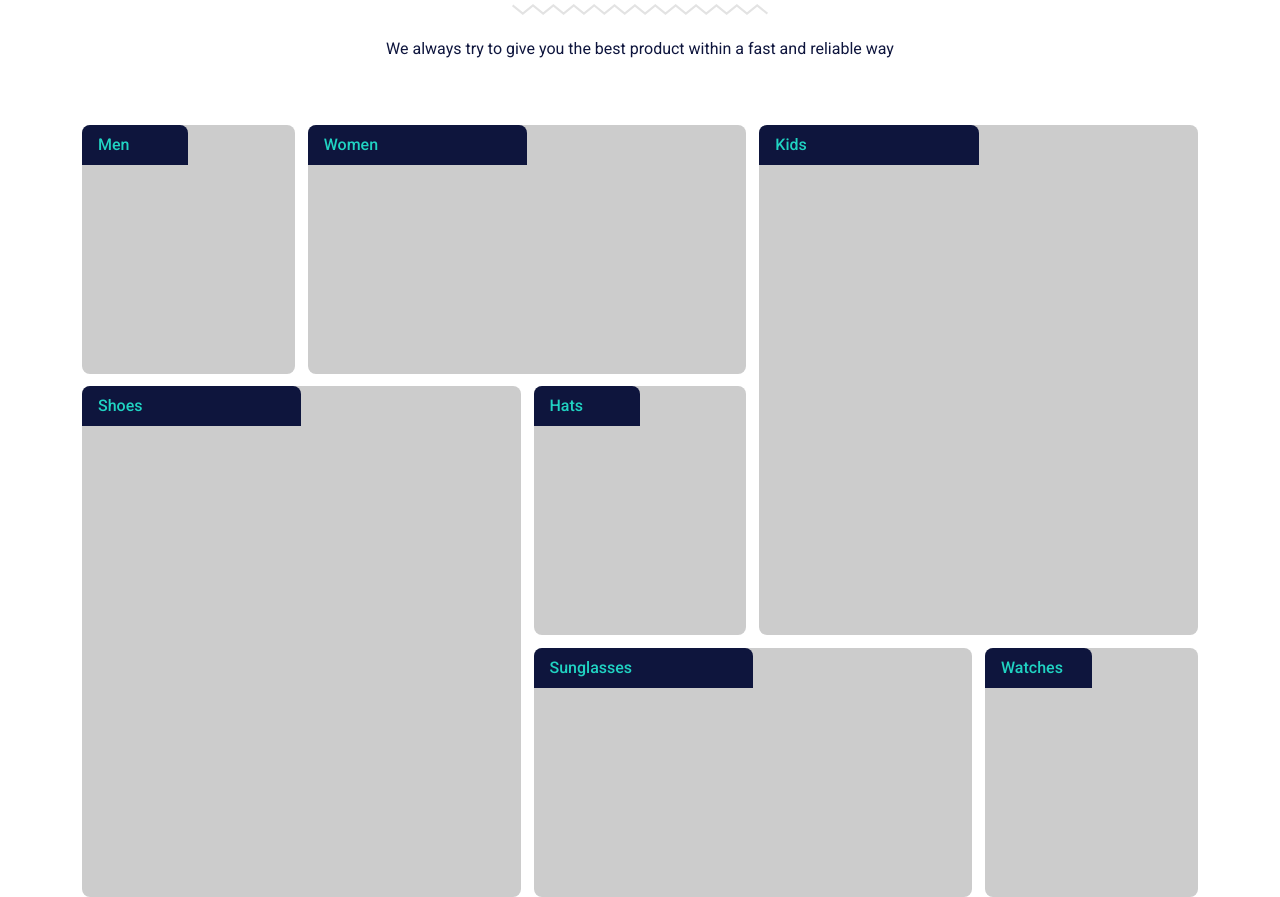
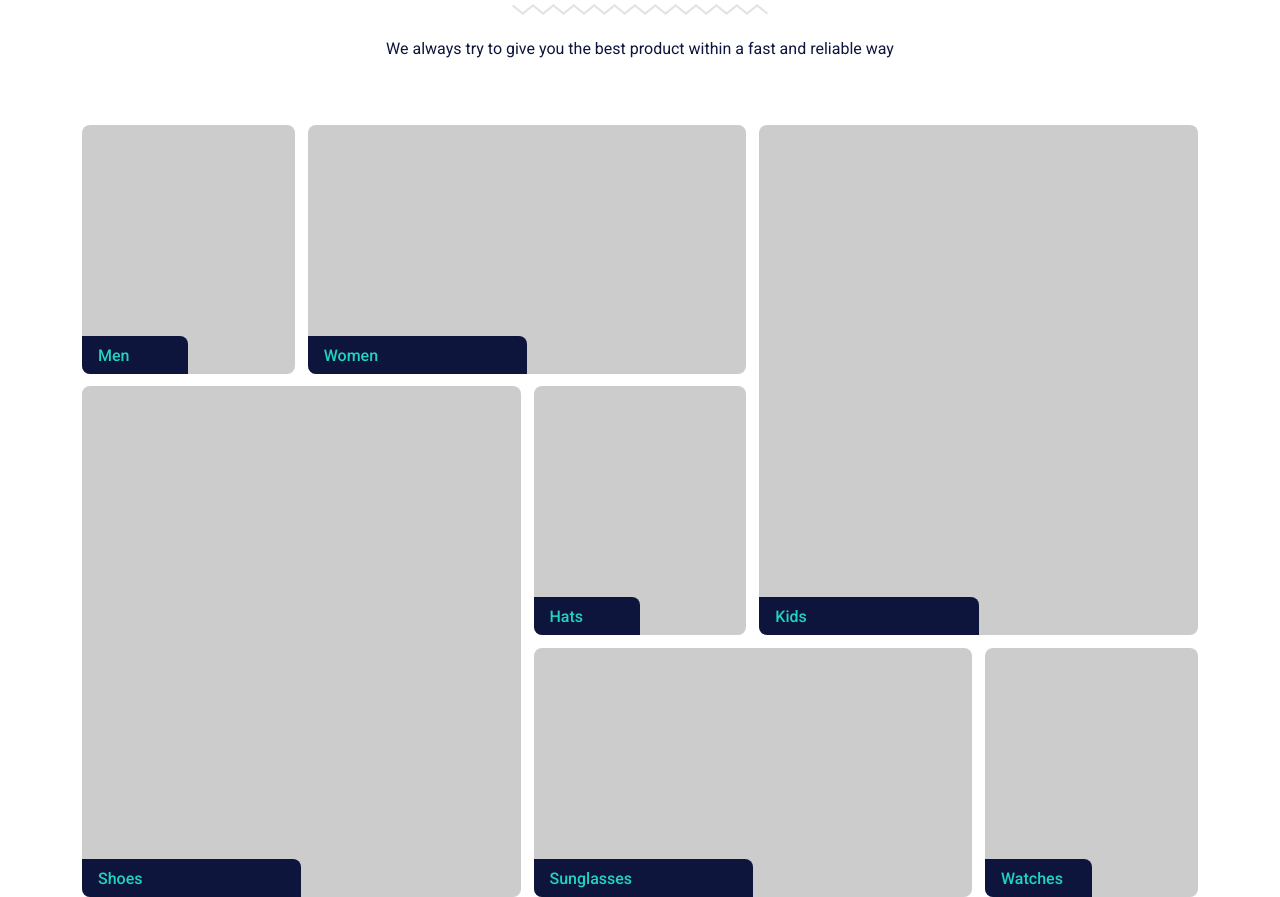
Before and after one commit to dimetcicek/inlamningsuppgift, a plain HTML site: page index.html in a window 1280 px wide. Shown: the part 1200-2097 px from the top of the page. Drawn offline with nearby package versions, Linux system fonts and the light colour scheme.

Commit message:
fixed position of texts in category

```diff
--- a/css/style.css
+++ b/css/style.css
@@ -69,6 +69,10 @@ padding-right: 1.75rem;
         color: var(--color-white);
     }
 
+/* ändrar färgen på rutan som visar hur många föremål i shopping cart */
+.bg-theme {
+    background-color: var(--color-theme);
+}
 
 .section-title {
     padding: 3rem 0;
@@ -202,6 +206,19 @@ padding-right: 1.75rem;
                     font-size: var(--font-size-16);
                 }
 
+            .main-menu .links #cart {
+                position: relative;
+            }
+                .main-menu .links #cart .badge {
+                    background-color: var(--color-theme);
+                    position: absolute;
+                    top: -1.2rem;
+                    left: 0.7rem;
+                }
+                    .main-menu .links #cart:hover .badge {
+                        background-color: var(--color-theme-dark);
+                    }
+
         /* justering av färg, position, storlek på
            browse categories & special offer knapparna
          */
@@ -318,7 +335,6 @@ padding-right: 1.75rem;
 
 
 /* shop by category */
-
 /* sätter upp designen för kategori boxarna */
     .shop-by-category .grid {
         display: grid;
@@ -328,6 +344,7 @@ padding-right: 1.75rem;
     }
 
     .shop-by-category .category-box {
+        position: relative;
         background-color: var(--color-gray-1);
         border-radius: var(--border-radius-small);
         height: 100%;
@@ -335,13 +352,27 @@ padding-right: 1.75rem;
         overflow: hidden;
     }
         .shop-by-category .category-box .category-box-title {
+            position: absolute;
+            left: 0;
+            bottom: 0;
             width: 50%;
             border-radius: 0 var(--border-radius-small) 0 0;
             background-color: var(--color-theme-dark);
             color: var(--color-theme);
             padding: 0.5rem 1rem;
             font-weight: var(--font-weight-medium);
+            height: 38px;
         }
+        /* visar x antal produkter när man hover över en kategori */
+        .shop-by-category .category-box:hover .category-box-title {
+            height: 75px;
+        }
+            .shop-by-category .category-box .category-box-title span {
+                display: block;
+                color: var(--color-white);
+                font-size: 0.8rem;
+                margin-top: 0.5rem;
+            }
 
     /* ändrar position för våra kategori boxar */
     #category-box-1 {
--- a/index.html
+++ b/index.html
@@ -61,8 +61,10 @@
                     <a class="link" href="#"><i class="fa-regular fa-user me-2"></i>My Account</a>
                     <a class="link" href="#"><i class="fa-regular fa-heart"></i></a>
                     <a class="link" href="#"><i class="fa-regular fa-shuffle"></i></a>
-                    <a class="link" href="#"><i class="fa-regular fa-cart-shopping me-2"></i>
-                        <span id="cart-total">€99999.00</span>
+                    <a id="cart" class="link" href="#">
+                        <span class="badge rounded-pill">99+</span>
+                        <i class="fa-regular fa-cart-shopping me-2"></i>
+                        <span>€9999.00</span>
                     </a>
                 </div>
             </div>
@@ -144,27 +146,48 @@
             <p>We always try to give you the best product within a fast and reliable way</p>
           </div>
             <div class="grid">
-                <div id="category-box-1" class="category-box">
-                    <div class="category-box-title">Men</div>
+                <a href="#" id="category-box-1" class="category-box">
+                    <div class="category-box-title">
+                      Men
+                      <span>453 products</span>
                     </div>
-                <div id="category-box-2" class="category-box">
-                    <div class="category-box-title">Women</div>
+                </a>
+                <a href="#" id="category-box-2" class="category-box">
+                    <div class="category-box-title">
+                      Women
+                      <span>678 products</span>
                     </div>
-                <div id="category-box-3" class="category-box">
-                    <div class="category-box-title">Kids</div>
+                </a>
+                <a href="#" id="category-box-3" class="category-box">
+                    <div class="category-box-title">
+                      Kids
+                      <span>356 products</span>
                     </div>
-                <div id="category-box-4" class="category-box">
-                    <div class="category-box-title">Shoes</div>
+                </a>
+                <a href="#" id="category-box-4" class="category-box">
+                    <div class="category-box-title">
+                      Shoes
+                      <span>169 products</span>
                     </div>
-                <div id="category-box-5" class="category-box">
-                    <div class="category-box-title">Hats</div>
+                </a>
+                <a href="#" id="category-box-5" class="category-box">
+                    <div class="category-box-title">
+                      Hats
+                      <span>35 products</span>
                     </div>
-                <div id="category-box-6" class="category-box">
-                    <div class="category-box-title">Sunglasses</div>
+                </a>
+                <a href="#" id="category-box-6" class="category-box">
+                    <div class="category-box-title">
+                      Sunglasses
+                      <span>17 products</span>
                     </div>
-                <div id="category-box-7" class="category-box">
-                    <div class="category-box-title">Watches</div>
+                </a>
+                <a href="#" id="category-box-7" class="category-box">
+                    <div class="category-box-title">
+                        Watches
+                        <span>5 products</span>
                     </div>
+                </a>
 
             </div>
         </div>
```
Lines whose indentation alone changed are shown as unchanged.
